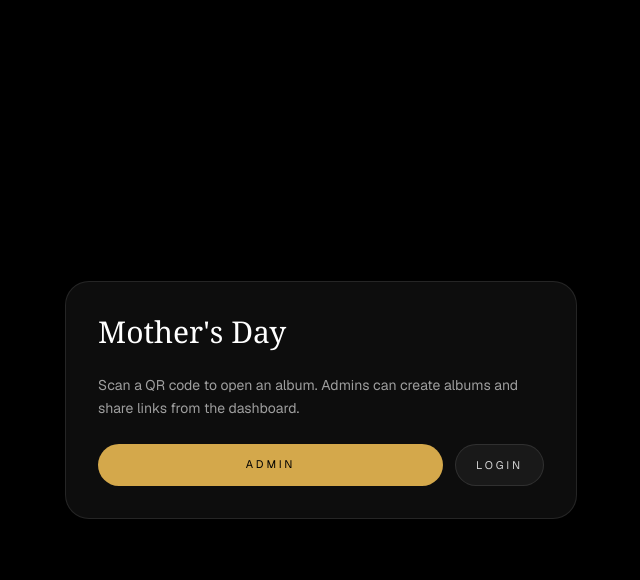
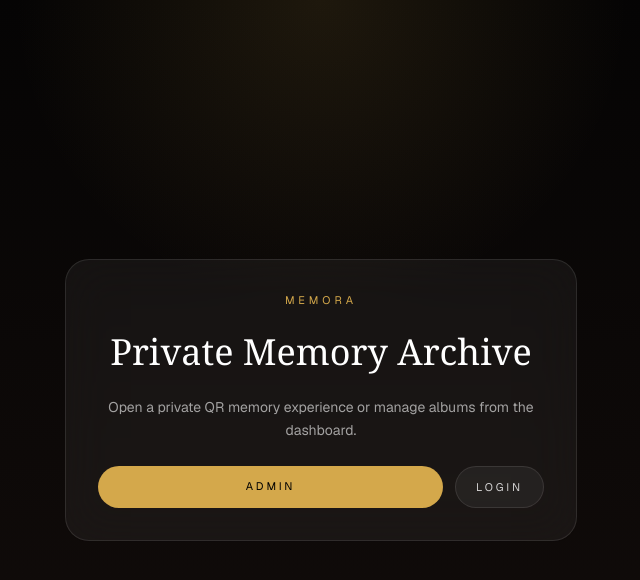
Before and after one commit to masterkungfu2002/memoria-final, a Next.js app: page / in a window 1280 px wide. Shown: the top 580 px of the page, without its empty margins (319-959 px from the left). Built offline with nearby package versions, Linux system fonts and the light colour scheme.

Commit message:
Add files via upload

```diff
--- a/app/album/[id]/page.tsx
+++ b/app/album/[id]/page.tsx
@@ -1,7 +1,11 @@
 import type { Album } from "@/lib/types";
-import { MothersDayJourney } from "@/components/journey/MothersDayJourney";
 import ImagePreloader from "@/components/album/ImagePreloader";
+import { MemoraQrExperience } from "@/components/album/MemoraQrExperience";
 import { headers } from "next/headers";
+
+function resolveInitialProfile(album: Album): "genz" | "classic" {
+  return album.profile_mode === "genz" ? "genz" : "classic";
+}
 
 export default async function AlbumPage({
   params,
@@ -13,20 +17,28 @@ export default async function AlbumPage({
   const host = h.get("x-forwarded-host") ?? h.get("host");
   const proto = h.get("x-forwarded-proto") ?? "http";
   const baseUrl = host ? `${proto}://${host}` : "http://localhost:3000";
-  const res = await fetch(new URL(`/api/album/${encodeURIComponent(id)}`, baseUrl), { cache: "no-store" });
+
+  const res = await fetch(new URL(`/api/album/${encodeURIComponent(id)}`, baseUrl), {
+    cache: "no-store",
+  });
+
   if (res.ok) {
     const album = (await res.json()) as Album;
-    return <>
+    return (
+      <>
         <ImagePreloader album={album} />
-        <MothersDayJourney album={album} />
-      </>;
+        <MemoraQrExperience album={album} initialProfile={resolveInitialProfile(album)} />
+      </>
+    );
   }
+
   const j = (await res.json().catch(() => null)) as { error?: string } | null;
   const msg = j?.error ?? "Album not found.";
+
   return (
     <main className="min-h-screen bg-black text-white flex items-center justify-center p-6">
       <div className="w-full max-w-md rounded-3xl border border-white/10 bg-white/5 p-8 backdrop-blur-xl text-center space-y-3">
-        <p className="font-serif text-2xl">Could not open this album</p>
+        <p className="font-serif text-2xl">Could not open this memory</p>
         <p className="text-xs text-red-300/90">{msg}</p>
       </div>
     </main>
--- a/app/page.tsx
+++ b/app/page.tsx
@@ -1,7 +1,11 @@
 import Link from "next/link";
 import type { Album } from "@/lib/types";
-import { MothersDayJourney } from "@/components/journey/MothersDayJourney";
+import { MemoraQrExperience } from "@/components/album/MemoraQrExperience";
 import { headers } from "next/headers";
+
+function resolveInitialProfile(album: Album): "genz" | "classic" {
+  return album.profile_mode === "genz" ? "genz" : "classic";
+}
 
 export default async function Home({
   searchParams,
@@ -20,19 +24,22 @@ export default async function Home({
     const host = h.get("x-forwarded-host") ?? h.get("host");
     const proto = h.get("x-forwarded-proto") ?? "http";
     const baseUrl = host ? `${proto}://${host}` : "http://localhost:3000";
-    const res = await fetch(new URL(`/api/album/${encodeURIComponent(albumId)}`, baseUrl), { cache: "no-store" });
+    const res = await fetch(new URL(`/api/album/${encodeURIComponent(albumId)}`, baseUrl), {
+      cache: "no-store",
+    });
     if (res.ok) {
       const album = (await res.json()) as Album;
-      return <MothersDayJourney album={album} />;
+      return <MemoraQrExperience album={album} initialProfile={resolveInitialProfile(album)} />;
     }
   }
 
   return (
-    <main className="min-h-screen bg-black text-white flex items-center justify-center p-6">
-      <div className="w-full max-w-lg rounded-3xl border border-white/10 bg-white/5 p-8 backdrop-blur-xl space-y-6">
-        <h1 className="font-serif text-3xl">Mother&apos;s Day</h1>
+    <main className="min-h-screen bg-[radial-gradient(circle_at_top,rgba(212,168,75,.12),transparent_30%),linear-gradient(180deg,#050404,#130d0b)] text-white flex items-center justify-center p-6">
+      <div className="w-full max-w-lg rounded-3xl border border-white/10 bg-white/5 p-8 backdrop-blur-xl space-y-6 text-center">
+        <p className="text-[11px] uppercase tracking-[0.36em] text-[#d4a84b]">MEMORA</p>
+        <h1 className="font-serif text-4xl">Private Memory Archive</h1>
         <p className="text-white/60 text-sm leading-relaxed">
-          Scan a QR code to open an album. Admins can create albums and share links from the dashboard.
+          Open a private QR memory experience or manage albums from the dashboard.
         </p>
         <div className="flex gap-3">
           <Link
```
